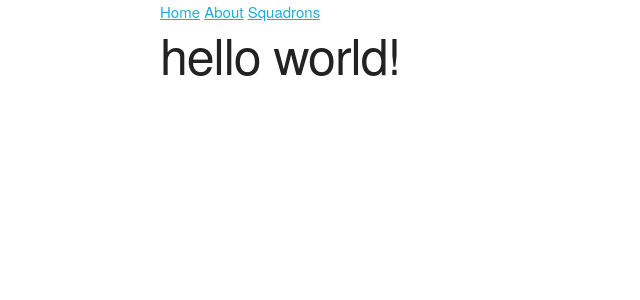
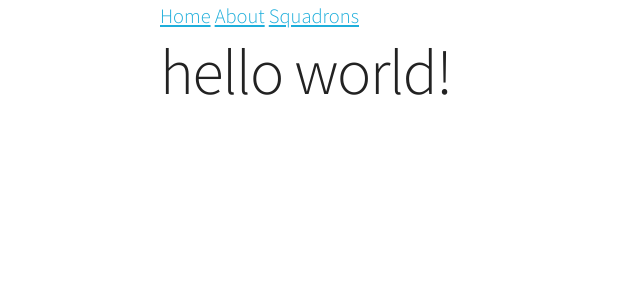
Before and after one commit to open-source-tabletop/cadence-wargame-system, a Jekyll site: the page built from index.html, in a window 1280 px wide. Shown: the top 300 px of the page, without its empty margins (0-640 px from the left). Built offline with Jekyll 4.4.1, drawn with Linux system fonts in a browser that asks for light colours.

Commit message:
Messing with fonts

```diff
--- a/_layouts/default.html
+++ b/_layouts/default.html
@@ -4,6 +4,9 @@
 <head>
   <meta charset="utf-8">
   <title>{{ page.title }}</title>
+  <link rel="preconnect" href="https://fonts.googleapis.com">
+  <link rel="preconnect" href="https://fonts.gstatic.com" crossorigin>
+  <link href="https://fonts.googleapis.com/css2?family=Source+Sans+Pro:wght@300&display=swap" rel="stylesheet">
   <link rel="stylesheet" href="/assets/css/styles.css">
 </head>
 
@@ -20,4 +23,5 @@
     </div>
   </div>
 </body>
+
 </html>
--- a/_sass/base/_base-styles.scss
+++ b/_sass/base/_base-styles.scss
@@ -5,11 +5,11 @@
 // are based on 10px sizing. So basically 1.5rem = 15px :)
 
 html {
-  font-size: 62.5%;
+  font-size: 80%;
 }
 
 body {
-  font-size: 1.5em; // currently ems cause chrome bug misinterpreting rems on body element
+  font-size: 1.6em; // currently ems cause chrome bug misinterpreting rems on body element
   line-height: 1.6;
   font-weight: 400;
   font-family: $font-family;
--- a/_sass/base/_variables.scss
+++ b/_sass/base/_variables.scss
@@ -18,7 +18,7 @@ $link-color: #1eaedb !default;
 $font-color: #222 !default;
 
 // Typography
-$font-family: "Raleway", "HelveticaNeue", "Helvetica Neue", Helvetica, Arial, sans-serif !default;
+$font-family: "Source Sans Pro", "HelveticaNeue", "Helvetica Neue", Helvetica, Arial, sans-serif !default;
 
 //Grid Variables
 $container-width: 960px !default;
```
Also changed, not shown: 5 other files.
